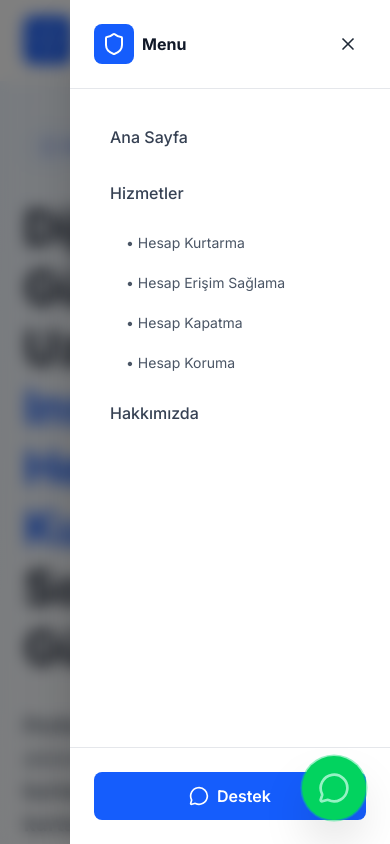
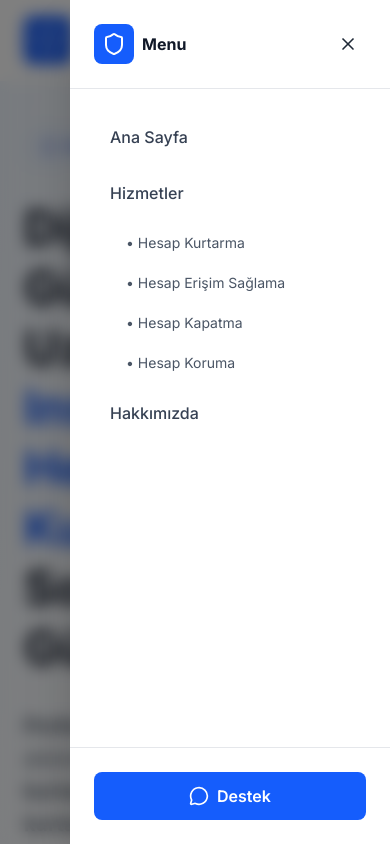
Before and after one commit to iddaasohbet/falconmedya, a Next.js app: page / in a window 390 px wide. Both pictures are taken after a click on the button 346 px from the left and 40 px from the top of the page. Shown: the top 844 px of the page. Built offline with nearby package versions, Linux system fonts and the light colour scheme.

Commit message:
Fix: z-index issue for mobile menu

```diff
--- a/src/components/Header.tsx
+++ b/src/components/Header.tsx
@@ -19,7 +19,7 @@ export default function Header() {
 
   return (
     <header
-      className={`fixed top-0 z-50 w-full transition-all duration-300 ${
+      className={`fixed top-0 z-[100] w-full transition-all duration-300 ${
         scrolled
           ? "border-b border-gray-200 bg-white/95 shadow-sm backdrop-blur-sm"
           : "border-b border-transparent bg-white"
@@ -94,7 +94,7 @@ export default function Header() {
               initial={{ opacity: 0 }}
               animate={{ opacity: 1 }}
               exit={{ opacity: 0 }}
-              className="fixed inset-0 bg-black/50 backdrop-blur-sm md:hidden z-40"
+              className="fixed inset-0 bg-black/50 backdrop-blur-sm md:hidden z-[90]"
               onClick={() => setOpen(false)}
             />
 
@@ -104,7 +104,7 @@ export default function Header() {
               animate={{ x: 0 }}
               exit={{ x: "100%" }}
               transition={{ type: "spring", damping: 30, stiffness: 300 }}
-              className="fixed right-0 top-0 bottom-0 w-80 bg-white shadow-2xl md:hidden z-50"
+              className="fixed right-0 top-0 bottom-0 w-80 bg-white shadow-2xl md:hidden z-[95]"
             >
               <div className="flex flex-col h-full">
                 {/* Menu Header */}
--- a/src/components/Hero.tsx
+++ b/src/components/Hero.tsx
@@ -7,8 +7,8 @@ export default function Hero() {
   const whatsappUrl = "https://wa.me/905373127839?text=" + encodeURIComponent("Merhaba, dijital güvenlik hizmetleriniz hakkında bilgi almak istiyorum.");
 
   return (
-    <section id="anasayfa" className="relative bg-gradient-to-br from-blue-50 via-white to-purple-50 pt-32 pb-20 px-6">
-      <div className="mx-auto max-w-7xl">
+    <section id="anasayfa" className="relative bg-gradient-to-br from-blue-50 via-white to-purple-50 pt-32 pb-20 px-6 z-0">
+      <div className="mx-auto max-w-7xl relative z-0">
         <div className="grid lg:grid-cols-2 gap-12 items-center">
           {/* Left Content */}
           <div className="space-y-8">
--- a/src/components/WhatsAppButton.tsx
+++ b/src/components/WhatsAppButton.tsx
@@ -18,7 +18,7 @@ export default function WhatsAppButton() {
       transition={{ delay: 1, type: "spring" }}
       whileHover={{ scale: 1.1 }}
       whileTap={{ scale: 0.9 }}
-      className="fixed bottom-6 right-6 z-50 flex h-16 w-16 items-center justify-center rounded-full bg-green-500 text-white shadow-2xl hover:bg-green-600 transition-colors group"
+      className="fixed bottom-6 right-6 z-[80] flex h-16 w-16 items-center justify-center rounded-full bg-green-500 text-white shadow-2xl hover:bg-green-600 transition-colors group"
       aria-label="WhatsApp ile iletişime geç"
     >
       <MessageCircle className="h-8 w-8" />
```
